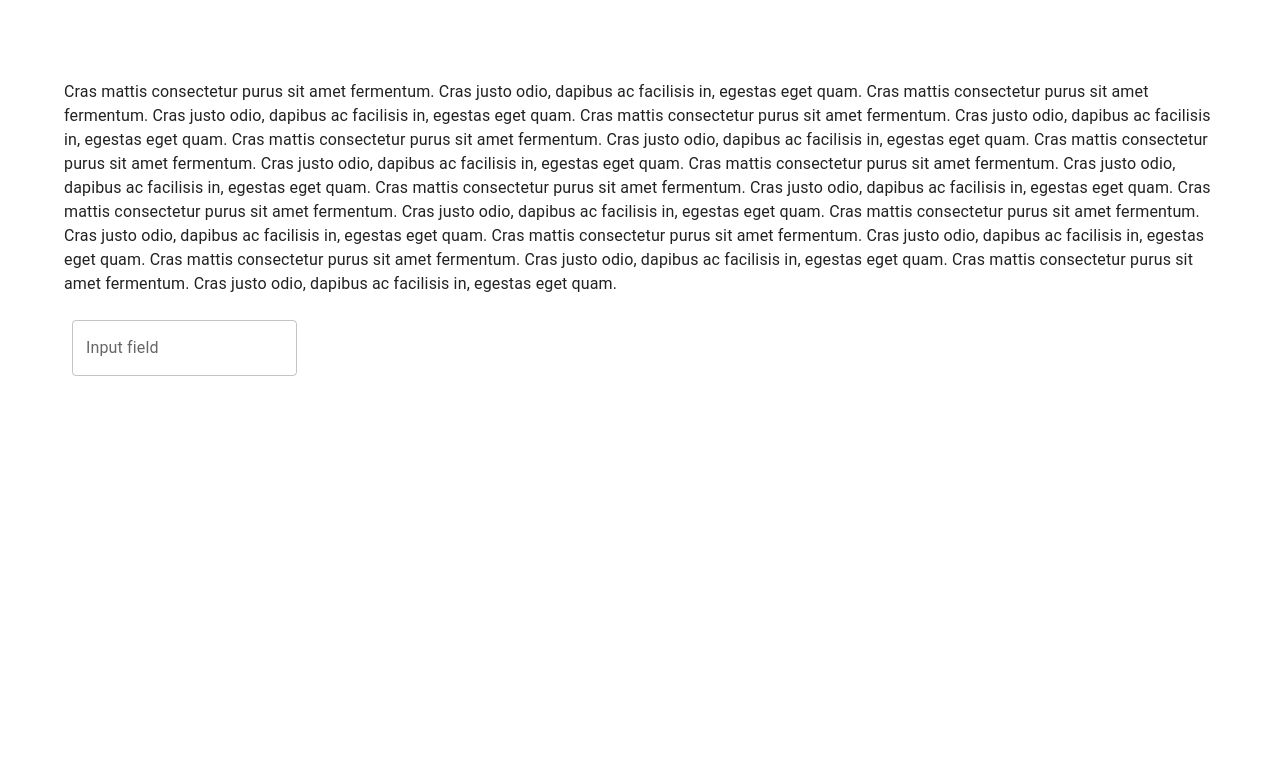
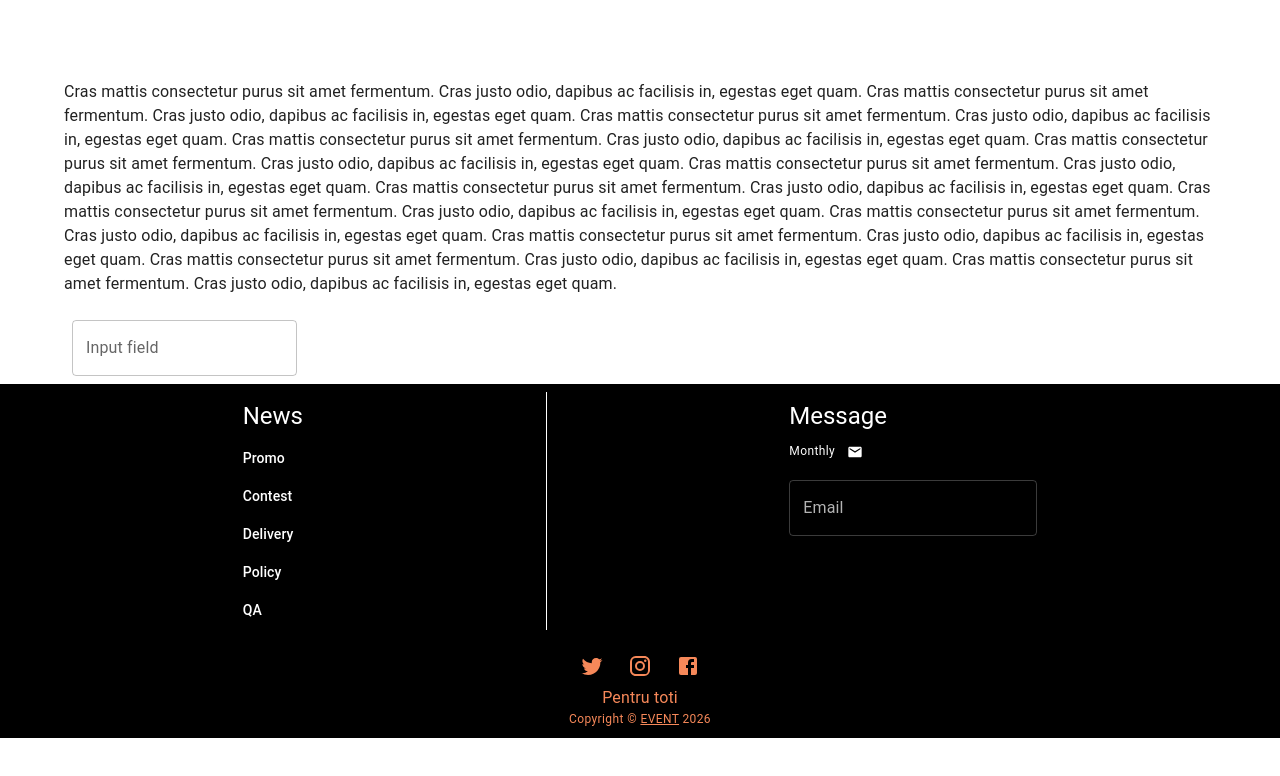
Before and after one commit to saranciucnichita/events-org-site, a Next.js app in the folder frontend/: page /home in a window 1280 px wide. Shown: the top 776 px of the page. Built offline with nearby package versions, Linux system fonts and the light colour scheme.

Commit message:
WIP: Add footer

```diff
--- /dev/null
+++ b/frontend/app/(main)/components/Footer.tsx
@@ -0,0 +1,136 @@
+"use client";
+
+import Box from '@mui/material/Box';
+import Container from '@mui/material/Container';
+import Typography from '@mui/material/Typography';
+import Link from '@mui/material/Link';
+import Stack from '@mui/material/Stack';
+import TextField from '@mui/material/TextField';
+import { createTheme, ThemeProvider } from '@mui/material/styles';
+import Divider from '@mui/material/Divider';
+
+import IconButton from '@mui/material/IconButton';
+import TwitterIcon from '@mui/icons-material/Twitter';
+import InstagramIcon from '@mui/icons-material/Instagram';
+import FacebookIcon from '@mui/icons-material/Facebook';
+import EmailIcon from '@mui/icons-material/Email';
+import { useRouter } from 'next/navigation';
+
+const dark = createTheme({
+    palette: {
+        mode: 'dark',
+    },
+});
+
+export default function Footer() {
+    const router = useRouter();
+    const footerLinks = [
+    { label: 'Promo', url: '/promotions' },
+    { label: 'Contest', url: '/contests' },
+    { label: 'Delivery', url: '/shipping' },
+    { label: 'Policy', url: '/policy' },
+    { label: 'QA', url: '/qa' },
+];
+    return (
+        <>
+            <Stack direction={{ xs: 'column', sm: 'row' }}
+                sx={{ justifyContent: "space-evenly", alignItems: "flex-start", backgroundColor: "common.black" }}>
+                <Box sx={{ display: 'grid', color: 'inherit', justifyItems: 'start', gap: 2, p: { xs: 1, md: 2, lg: 2 } }}>
+                    <Typography variant="h5" component="div" sx={{ color: "common.white" }}>
+                        News
+                    </Typography>
+                    {footerLinks.map((item) => (
+                        <Link key={item.label} href={item.url} underline="hover" color="common.white" variant="subtitle2">
+                            {item.label}
+                        </Link>
+                    ))}
+                </Box>
+                <Divider orientation="vertical" variant="middle" sx={{ borderColor: "common.white" }} flexItem />
+                <Box sx={{
+                    display: 'grid', color: 'common.white', p: { xs: 1, md: 2, lg: 2 },
+                    gap: 1
+                }}>
+                    <Typography variant="h5" component="div" sx={{ mb: 0 }}>
+                        Message
+                    </Typography>
+                    <Typography variant="caption" component="div" sx={{ mb: 1 }}>
+                        Monthly                        <EmailIcon sx={{ paddingLeft: 1 }} />
+                    </Typography>
+                    <ThemeProvider theme={dark}>
+                        <TextField fullWidth id="outlined-basic" label="Email" variant="outlined" sx={{ input: { color: 'common.white' } }} />
+                    </ThemeProvider>
+                </Box>
+            </Stack>
+
+            <Box
+                component="footer"
+                sx={{
+                    py: 1,
+                    px: 1,
+                    my: 0,
+                    backgroundColor: 'common.black',
+                    color: '#f68859',
+                }}
+            >
+                <Container sx={{ backgroundColor: "common.black" }}>
+                    <Stack direction="row" spacing={1} sx={{ justifyContent: 'center' }}>
+                        <IconButton color="inherit" aria-label="twitter" onClick={() => router.push('https://x.com/electroshop')}>
+                            <TwitterIcon />
+                        </IconButton>
+                        <IconButton color="inherit" aria-label="instagram" onClick={() => router.push('https://www.instagram.com/electroshop')}>
+                            <InstagramIcon />
+                        </IconButton>
+                        <IconButton color="inherit" aria-label="facebook" onClick={() => router.push('https://www.facebook.com/electroshop')}>
+                            <FacebookIcon />
+                        </IconButton>
+                    </Stack>
+                    <Typography variant="body1" align="center">
+                        Pentru toti
+                    </Typography>
+                    <Typography variant="caption" color="text.secondary" sx={{ display: 'block' }}
+                        align="center">
+                        {'Copyright © '}
+                        <Link color="inherit" href="/">
+                            EVENT
+                        </Link>{' '}
+                        {'2026'}
+                    </Typography>
+                </Container>
+            </Box>
+        </>
+    );
+}
+
+{/* import React from 'react';
+import { Box, Container, Typography, Link } from '@mui/material';
+
+export default function Footer() {
+  return (
+    <Box
+      component="footer"
+      sx={{
+        py: 3,
+        px: 2,
+        mt: 'auto',
+        backgroundColor: (theme) =>
+          theme.palette.mode === 'light'
+            ? theme.palette.grey[200]
+            : theme.palette.grey[800],
+      }}
+    >
+      <Container maxWidth="sm">
+        <Typography variant="body1" align="center">
+          My Website Footer
+        </Typography>
+        <Typography variant="body2" color="text.secondary" align="center">
+          {'Copyright © '}
+          <Link color="inherit" href="https://yourwebsite.com">
+            Your Website
+          </Link>{' '}
+          {new Date().getFullYear()}
+        </Typography>
+      </Container>
+    </Box>
+  );
+}
+*/}
--- a/frontend/app/(main)/home/page.tsx
+++ b/frontend/app/(main)/home/page.tsx
@@ -10,6 +10,7 @@ import Container from '@mui/material/Container';
 import Slide from '@mui/material/Slide';
 import TextField from '@mui/material/TextField';
 import { styled } from '@mui/material/styles';
+import Footer from '../components/Footer';
 
 interface Props {
   children: React.ReactElement;
@@ -76,6 +77,7 @@ Cras justo odio, dapibus ac facilisis in, egestas eget quam.`,
           <TextField id="outlined-basic" label="Input field" variant="outlined" />
         </Box>
       </Container>
+      <Footer />
     </>
   );
 }
--- a/frontend/package.json
+++ b/frontend/package.json
@@ -15,7 +15,7 @@
     "@fontsource/roboto": "^5.3.0",
     "@mui/icons-material": "^9.4.0",
     "@mui/material": "^9.4.0",
-    "next": "16.3.6",
+    "next": "16.3.7",
     "react": "19.3.0",
     "react-dom": "19.3.0"
   },
@@ -26,7 +26,7 @@
     "@types/react-dom": "^19",
     "babel-plugin-react-compiler": "1.0.0",
     "eslint": "^9",
-    "eslint-config-next": "16.3.6",
+    "eslint-config-next": "16.3.7",
     "tailwindcss": "^4",
     "typescript": "^6"
   },
```
Also changed, not shown: 2 other files (tests, documents, lock files or other folders).
